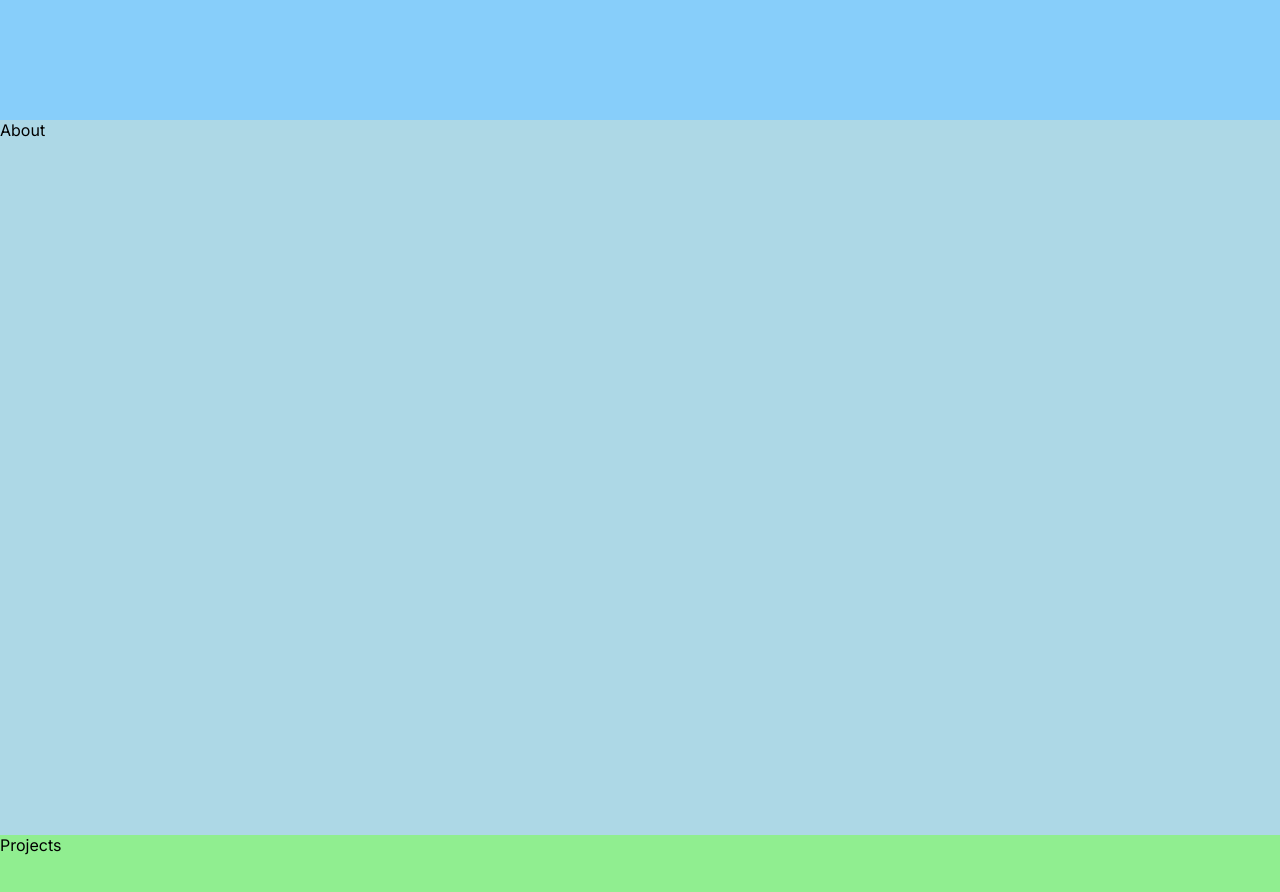
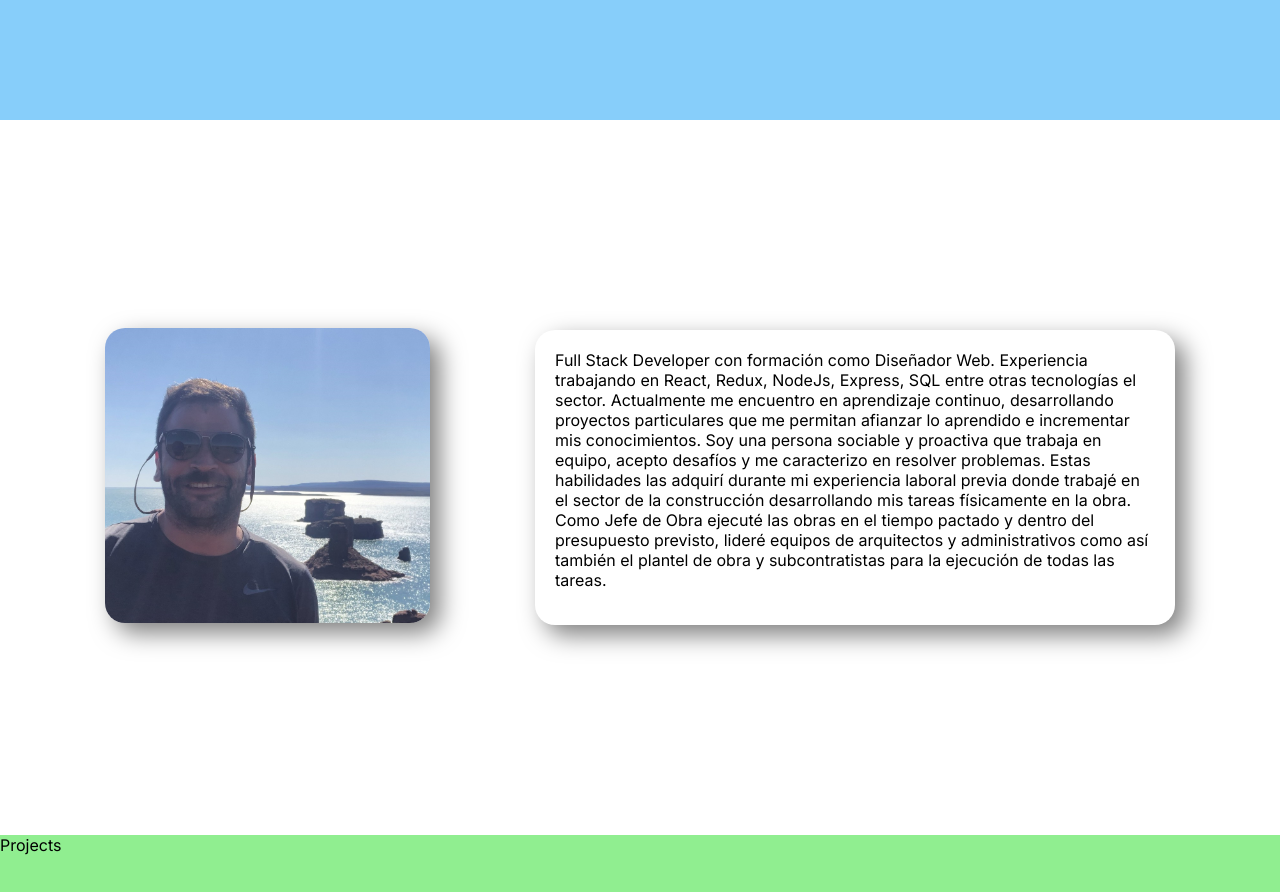
Before and after one commit to facuaragon/portfolio, a Next.js app: page / in a window 1280 px wide. Shown: the part 680-1572 px from the top of the page. Built offline with nearby package versions, Linux system fonts and the light colour scheme.

Commit message:
about component

```diff
--- a/app/page.js
+++ b/app/page.js
@@ -1,6 +1,7 @@
 import Image from "next/image";
 import styles from "./page.module.css";
 import Navbar from "@/components/Navbar";
+import About from "@/components/About";
 
 export default function Home() {
   return (
@@ -9,7 +10,7 @@ export default function Home() {
         welcome
       </section>
       <section id="section1" className={styles.section1}>
-        About
+        <About />
       </section>
       <section id="section2" className={styles.section2}>
         Projects
--- a/app/page.module.css
+++ b/app/page.module.css
@@ -8,14 +8,14 @@
 .welcome, .section1, .section2, .section3{
   min-height: calc(100vh - 85px );
   overflow: hidden;
-  overflow-y:auto
+  overflow-y:auto;
 }
 
 .welcome{
   background-color: lightskyblue;
 }
 .section1{
-  background-color: lightblue;
+  background-color: #fff;
 }
 .section2{
   background-color: lightgreen;
--- /dev/null
+++ b/components/About/about.module.css
@@ -0,0 +1,49 @@
+.container {
+    min-height: inherit;
+    display: flex;
+    justify-content: space-evenly;
+    align-items:center;
+}
+.imgContainer{
+    width: fit-content;
+    border-radius: 80px;
+}
+
+.imgContainer img{
+    max-width: 325px;
+    width: 30vw;
+    max-height: 40%;
+    aspect-ratio: auto;
+    border-radius: 20px;
+    box-shadow: 10px 10px 24px 0px rgba(0,0,0,0.5);
+}
+
+.container .description{
+    width: 50vw;
+    min-width: 545px;
+    height: 294.31px;
+    max-height: 40%;
+}
+
+.description {
+    background-color: #fff;
+    padding: 20px;
+    border-radius: 20px;
+    box-shadow: 10px 10px 24px 0px rgba(0,0,0,0.5);
+
+}
+
+
+@media screen and (max-width:800px) {
+    .container{
+        flex-direction: column;
+        align-items: center;
+    }
+    .imgContainer img{
+        max-width: 30vw;
+        aspect-ratio: auto;
+   }
+    .container .description{
+        width: 80vw;
+    }
+  }
--- /dev/null
+++ b/components/About/index.js
@@ -0,0 +1,30 @@
+import styles from "./about.module.css";
+import Image from "next/image";
+export default function About() {
+  return (
+    <>
+      <div className={styles.container}>
+        <div className={styles.imgContainer}>
+          <img src="/pic.png" />
+        </div>
+        <div className={styles.description}>
+          <p>
+            Full Stack Developer con formación como Diseñador Web. Experiencia
+            trabajando en React, Redux, NodeJs, Express, SQL entre otras
+            tecnologías el sector. Actualmente me encuentro en aprendizaje
+            continuo, desarrollando proyectos particulares que me permitan
+            afianzar lo aprendido e incrementar mis conocimientos. Soy una
+            persona sociable y proactiva que trabaja en equipo, acepto desafíos
+            y me caracterizo en resolver problemas. Estas habilidades las
+            adquirí durante mi experiencia laboral previa donde trabajé en el
+            sector de la construcción desarrollando mis tareas físicamente en la
+            obra. Como Jefe de Obra ejecuté las obras en el tiempo pactado y
+            dentro del presupuesto previsto, lideré equipos de arquitectos y
+            administrativos como así también el plantel de obra y
+            subcontratistas para la ejecución de todas las tareas.
+          </p>
+        </div>
+      </div>
+    </>
+  );
+}
--- a/components/Navbar/navbar.module.css
+++ b/components/Navbar/navbar.module.css
@@ -17,6 +17,7 @@
 .header .logo{
   cursor: pointer;
   margin-right: auto;
+  transition: all 0.3s ease 0s;
 }
 
 .header .logo:hover{
```
Also changed, not shown: public/pic.png (added).
